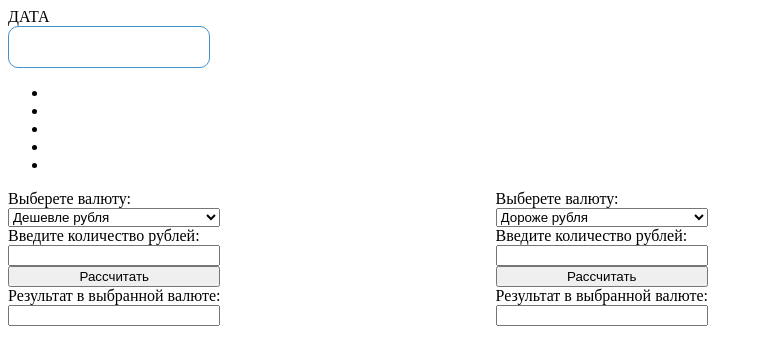
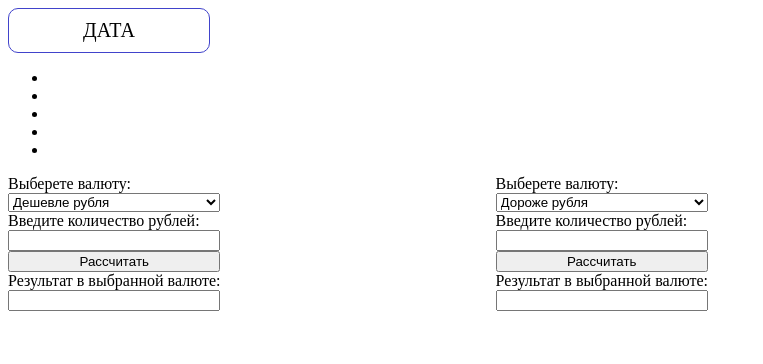
Before and after one commit to stivins/game, a plain HTML site: page index.html in a window 1280 px wide. Shown: the whole page, without its empty margins (0-763 px from the left). Drawn offline with Linux system fonts and the light colour scheme; no server answers.

Commit message:
Update style.css

```diff
--- a/style.css
+++ b/style.css
@@ -1,13 +1,12 @@
-#date{
-    padding: 20px 0px;
+.date_content{
+    text-align: center;
+    padding: 10px 0px;
     width: 200px;
-    text-align: center;
-    border: #4191cb solid 1px;
+    border: #4143cb solid 1px;
     border-radius: 10px;
-    font-size: 25px;
-    font-weight: bold;
+    font-size: 20px;
+}
 
-}
 
 .five_v{
     padding: 20px;
```
